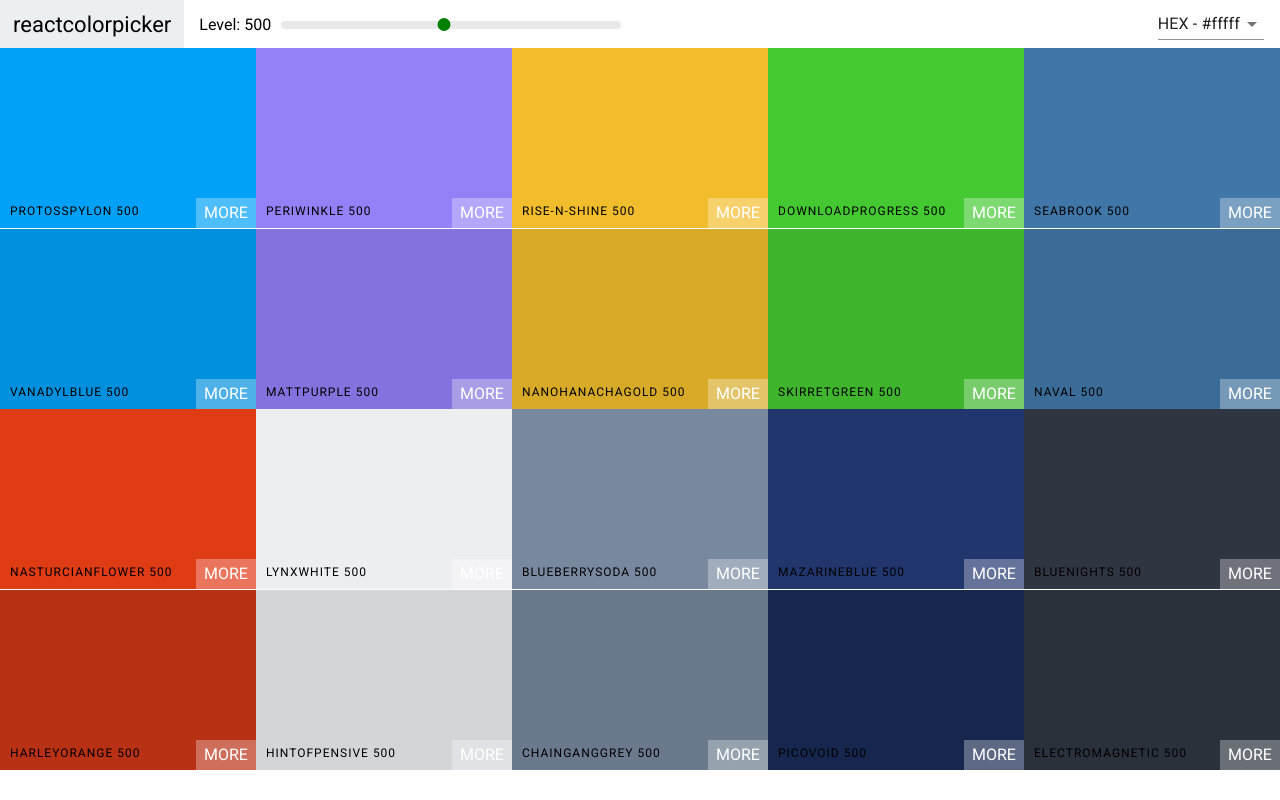
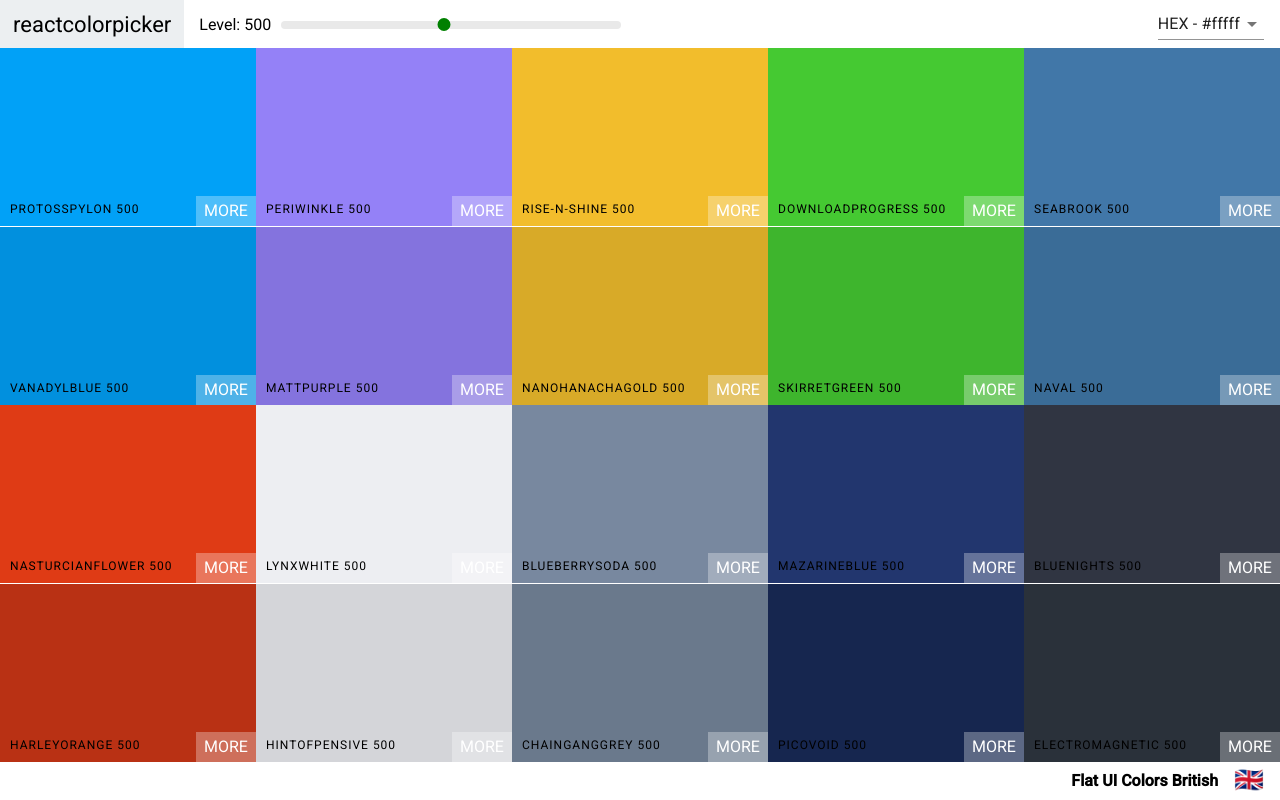
Before and after one commit to xtophe02/colors-app, a Next.js app: page / in a window 1280 px wide. Built offline with nearby package versions, Linux system fonts and the light colour scheme.

Commit message:
added palette footer

```diff
--- a/components/Palette.css
+++ b/components/Palette.css
@@ -1,11 +1,23 @@
-* {
-  margin: 0;
-  padding: 0;
-  font-family: Roboto;
-}
+
 .Palette {
   height: 100vh;
+  width: 100vw;
+  display: flex;
+  flex-direction: column;
 }
 .Palette-colors {
   height: 90%;
 }
+.Palette-footer{
+  background-color: white;
+  height: 5vh;
+  display: flex;
+  justify-content: flex-end;
+  align-items: center;
+  font-weight: bold;
+}
+
+.emoji{
+  font-size: 1.5rem;
+  margin: 0 1rem;
+}
--- a/components/Palette.js
+++ b/components/Palette.js
@@ -4,12 +4,12 @@ import Navbar from "./Navbar";
 
 import ColorBox from "./ColorBox";
 
-const Palette = ({ pallete }) => {
+const Palette = ({ palette }) => {
   const [level, setLevel] = useState(500);
   const [format, setFormat] = useState("hex");
 
   return (
-    <div className="Palette">
+    <div className="Palette" >
       <Navbar
         level={level}
         setLevel={setLevel}
@@ -18,7 +18,7 @@ const Palette = ({ pallete }) => {
       />
 
       <div className="Palette-colors">
-        {pallete.colors[level].map(color => (
+        {palette.colors[level].map(color => (
           <ColorBox
             key={color.id}
             background={color[format]}
@@ -26,6 +26,10 @@ const Palette = ({ pallete }) => {
           />
         ))}
       </div>
+      <footer className='Palette-footer'>
+        {palette.paletteName}
+        <span className="emoji">{palette.emoji}</span>
+      </footer>
     </div>
   );
 };
--- a/pages/index.js
+++ b/pages/index.js
@@ -18,8 +18,19 @@ const Home = () => {
         ></link>
       </Head>
 
-      <Palette pallete={generatePalette(seedColors[5])} />
+      <Palette palette={generatePalette(seedColors[5])} />
+
+
+      <style global jsx>{`
+        * {
+          margin: 0;
+          padding: 0;
+          font-family: Roboto;
+        }
+
+      `}</style>
     </div>
+
   );
 };
 
```
